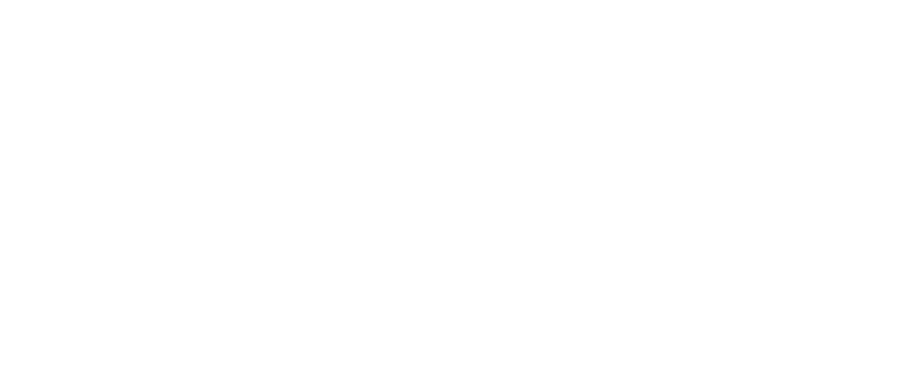
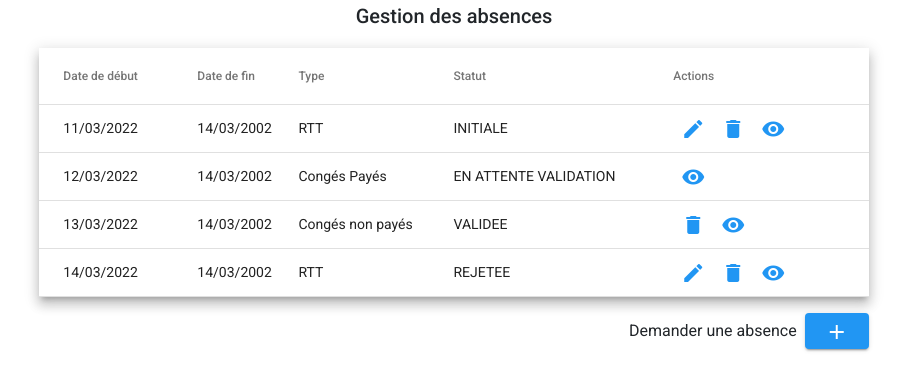
Before and after one commit to D17-Le-groupe-3/front-end, an Angular app: page /display-leaves in a window 1280 px wide. Before the commit this address led to /. Shown: the top 390 px of the page, without its empty margins (186-1093 px from the left). Built offline with nearby package versions, Linux system fonts and the light colour scheme; data requests are answered from the project's data file.

Commit message:
add buttons and sort

```diff
--- a/db.json
+++ b/db.json
@@ -18,7 +18,7 @@
   },
   "absences": [
     {
-      "startDate": "12/03/2022",
+      "startDate": "11/03/2022",
       "endDate": "14/03/2002",
       "type": "RTT",
       "status": 0
@@ -30,13 +30,13 @@
       "status": 1
     },
     {
-      "startDate": "12/03/2022",
+      "startDate": "13/03/2022",
       "endDate": "14/03/2002",
       "type": 1,
       "status": 2
     },
     {
-      "startDate": "12/03/2022",
+      "startDate": "14/03/2022",
       "endDate": "14/03/2002",
       "type": "RTT",
       "status": 3
--- a/src/app/app-routing.module.ts
+++ b/src/app/app-routing.module.ts
@@ -6,7 +6,7 @@
 const routes: Routes = [
   { path: '', pathMatch: 'full', redirectTo: 'home' },
   { path: 'home', component: HomeComponent},
-  { path: 'displayleaves', component: DisplayLeavesComponent }
+  { path: 'display-leaves', component: DisplayLeavesComponent }
 ];
 
 @NgModule({
--- a/src/app/components/display-leaves/display-leaves.component.html
+++ b/src/app/components/display-leaves/display-leaves.component.html
@@ -1,11 +1,16 @@
-<table mat-table [dataSource]="dataSource" class="mat-elevation-z8">
+<div class="row">
+  <div class="col text-center">
+    <h2>Gestion des absences</h2>
+  </div>
+</div>
 
-  <!--- Note that these columns can be defined in any order.
-        The actual rendered columns are set as a property on the row definition" -->
+<div class="row">
+  <div class="col-8 offset-2 d-flex justify-content-center">
+    <table mat-table [dataSource]="dataSource" class="mat-elevation-z8" matSort>
 
       <!-- StartDate Column -->
       <ng-container matColumnDef="startDate">
-    <th mat-header-cell *matHeaderCellDef> Date de début </th>
+        <th mat-header-cell *matHeaderCellDef mat-sort-header> Date de début </th>
         <td mat-cell *matCellDef="let element"> {{element.startDate}} </td>
       </ng-container>
 
@@ -17,27 +22,27 @@
 
       <!-- Type Column -->
       <ng-container matColumnDef="type">
-    <th mat-header-cell *matHeaderCellDef> type </th>
+        <th mat-header-cell *matHeaderCellDef> Type </th>
         <td mat-cell *matCellDef="let element"> {{element.type | pipeType}} </td>
       </ng-container>
 
       <!-- Status Column -->
       <ng-container matColumnDef="status">
-    <th mat-header-cell *matHeaderCellDef> statut </th>
+        <th mat-header-cell *matHeaderCellDef> Statut </th>
         <td mat-cell *matCellDef="let element"> {{element.status | statusPipe}} </td>
       </ng-container>
 
       <!-- Actions Column -->
       <ng-container matColumnDef="actions">
-    <th mat-header-cell *matHeaderCellDef> actions </th>
+        <th mat-header-cell *matHeaderCellDef> Actions </th>
         <td mat-cell *matCellDef="let element">
-      <button *ngIf="element.status === 0 " mat-icon-button color="primary" class="actions-icons">
+          <button *ngIf="element.status === 0 || element.status === 3" mat-icon-button color="primary">
             <mat-icon>edit</mat-icon>
           </button>
-      <button mat-icon-button color="primary" class="actions-icons">
+          <button *ngIf="element.status != 1" mat-icon-button color="primary">
             <mat-icon>delete</mat-icon>
           </button>
-      <button mat-icon-button color="primary" class="actions-icons">
+          <button mat-icon-button color="primary">
             <mat-icon>visibility</mat-icon>
           </button>
         </td>
@@ -45,4 +50,16 @@
 
       <tr mat-header-row *matHeaderRowDef="displayedColumns"></tr>
       <tr mat-row *matRowDef="let row; columns: displayedColumns;"></tr>
+
     </table>
+  </div>
+</div>
+
+<div class="row">
+  <div class="col-8 offset-2 d-flex justify-content-end mt-3">
+    <div>
+      <h3 class="d-inline me-2">Demander une absence</h3>
+      <button mat-raised-button color="primary"><mat-icon>add</mat-icon></button>
+    </div>
+  </div>
+</div>
--- a/src/app/components/display-leaves/display-leaves.component.scss
+++ b/src/app/components/display-leaves/display-leaves.component.scss
@@ -1,7 +1,3 @@
 table {
   width: 100%;
 }
-
-.actions-icons {
-  margin-right: 10px;
-}
--- a/src/app/components/display-leaves/display-leaves.component.ts
+++ b/src/app/components/display-leaves/display-leaves.component.ts
@@ -1,4 +1,6 @@
-import { Component, OnInit } from '@angular/core';
+import { Component, OnInit, ViewChild } from '@angular/core';
+import { MatSort } from '@angular/material/sort';
+import { MatTableDataSource } from '@angular/material/table';
 import { Leave } from 'src/app/models';
 import { LeavesService } from 'src/app/services/leaves.service';
 
@@ -9,15 +11,20 @@
 })
 
 export class DisplayLeavesComponent implements OnInit {
+  @ViewChild(MatSort) sort!: MatSort;
   displayedColumns: string[] = ['startDate', 'endDate', 'type', 'status', 'actions'];
-  dataSource!: Leave[];
-  htmlAction: any;
-  //passer d'un type à un autre
+  dataSource = new MatTableDataSource<Leave>();
 
   constructor(private leavesService: LeavesService) {
-    this.leavesService.getLeavesByEmployee().subscribe(data => this.dataSource = data);
-   }
+    this.leavesService.getLeavesByEmployee().subscribe({
+      next: (leaves) => this.dataSource.data = leaves,
+      error: (e) => console.log(e)
+    });
+  }
 
   ngOnInit(): void {
+    setTimeout(() => {
+      this.dataSource.sort = this.sort;
+      });
   }
 }
--- a/src/app/models.ts
+++ b/src/app/models.ts
@@ -1,4 +1,5 @@
 export interface Leave {
+  id: number,
   startDate: Date,
   endDate: Date,
   type: LeaveType,
--- a/src/app/pipes/leave-status.pipe.ts
+++ b/src/app/pipes/leave-status.pipe.ts
@@ -11,7 +11,7 @@
       case LeaveStatus.INITIAL:
           return "INITIALE";
       case LeaveStatus.PENDING_VALIDATION:
-          return "EN_ATTENTE_VALIDATION";
+          return "EN ATTENTE VALIDATION";
       case LeaveStatus.VALIDATED:
           return "VALIDEE";
       case LeaveStatus.REJECTED:
```
Also changed, not shown: src/app/app.module.ts (+7 -2 lines). Lines whose indentation alone changed are shown as unchanged.
